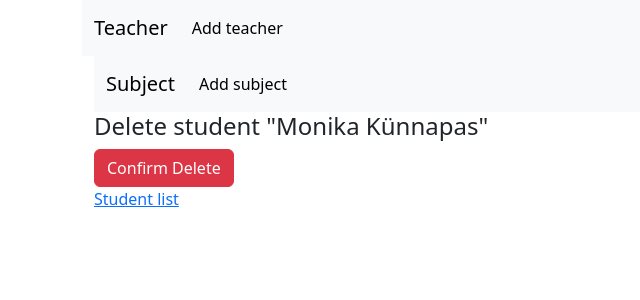
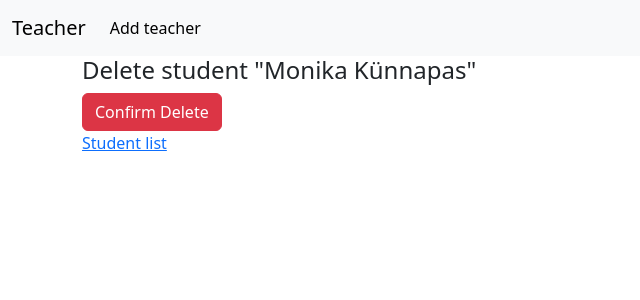
Before and after one commit to MonikaKynnapas/first_project, a Django app: page /first_app/student_delete/1 in a window 1280 px wide. Shown: the top 300 px of the page, without its empty margins (0-640 px from the left). Run offline with Django 4.2, Linux system fonts and the light colour scheme; data comes from the database, SQL or seed files in the repository.

Commit message:
Front end Student CRUD no login(poolik 2)

```diff
--- a/templates/base.html
+++ b/templates/base.html
@@ -11,7 +11,7 @@
 <body>
   <!-- Comments -->
   {# jinja comments #}
-  <div class="container">
+
   <nav class="navbar navbar-expand-lg bg-body-tertiary">
   <div class="container-fluid">
     <a class="navbar-brand" href="{% url 'first_app:teacher_list' %}">Teacher</a>
@@ -28,23 +28,7 @@
     </div>
   </div>
 </nav>
-    <div class="container">
-  <nav class="navbar navbar-expand-lg bg-body-tertiary">
-  <div class="container-fluid">
-    <a class="navbar-brand" href="{% url 'first_app:teacher_list' %}">Subject</a>
-    <button class="navbar-toggler" type="button" data-bs-toggle="collapse" data-bs-target="#navbarSupportedContent" aria-controls="navbarSupportedContent" aria-expanded="false" aria-label="Toggle navigation">
-      <span class="navbar-toggler-icon"></span>
-    </button>
-    <div class="collapse navbar-collapse" id="navbarSupportedContent">
-      <ul class="navbar-nav me-auto mb-2 mb-lg-0">
-        <li class="nav-item">
-          <a class="nav-link active" aria-current="page" href="/first_app/teacher_create/">Add subject</a>
-        </li>
-
-      </ul>
-    </div>
-  </div>
-</nav>
+  <div class="container">
       {% block content %}
 
     {% endblock %}
```
Also changed, not shown: first_app/migrations/0005_subject.py (added), first_app/migrations/0006_rename_subject_subject_name.py (added), first_app/migrations/0007_rename_name_subject_subject.py (added).
